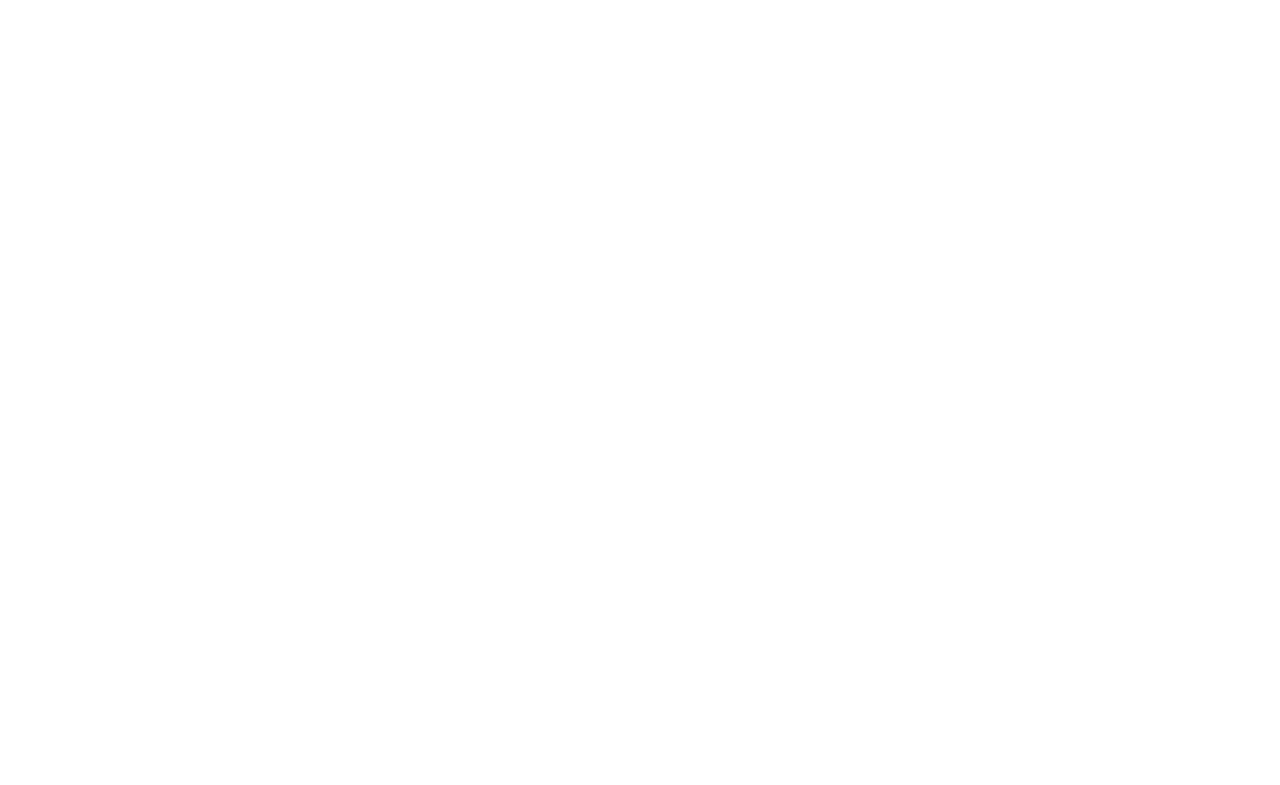
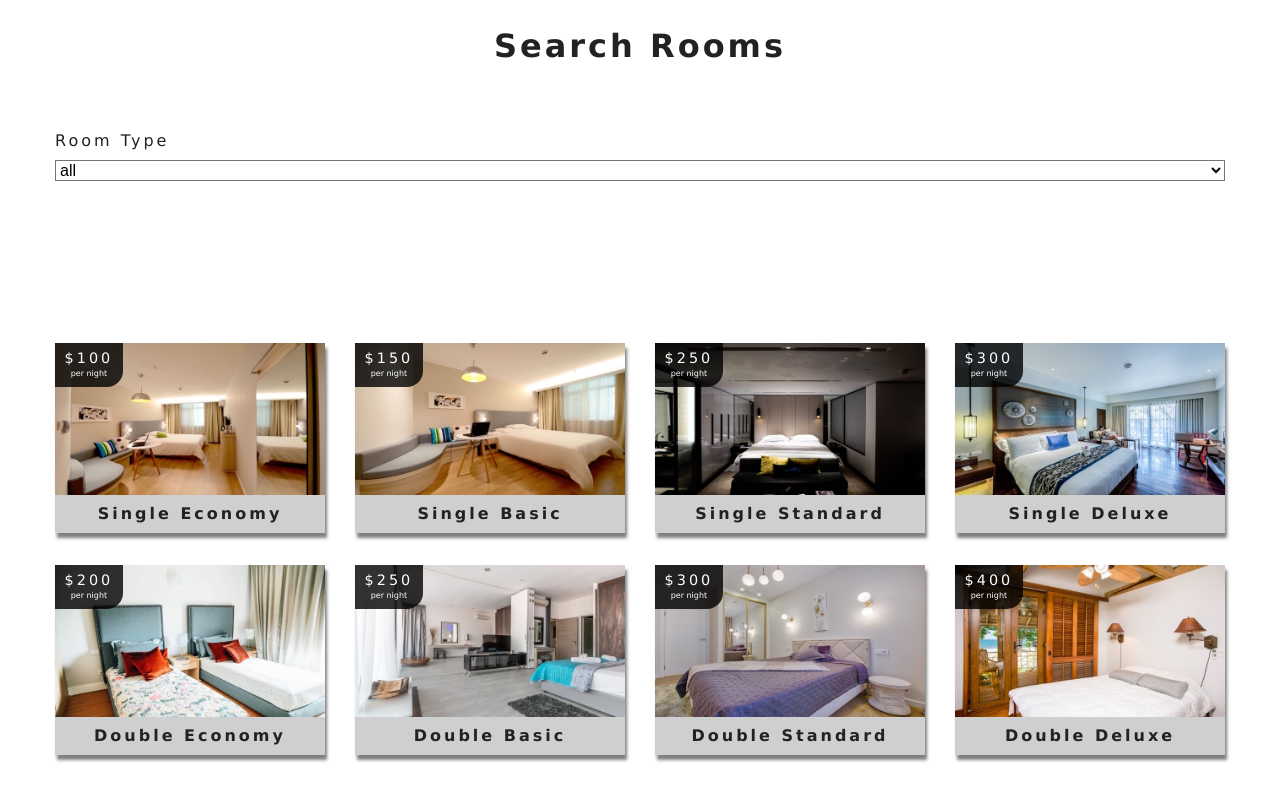
Before and after one commit to Tduncan14/resort, a React (Create React App) app in the folder resorttime/: page /Rooms in a window 1280 px wide. Shown: the part 600-1385 px from the top of the page. Before the commit the page ends 800 px from the top, so only its background shows below. Built offline with nearby package versions, Linux system fonts and the light colour scheme; the HTML template or start-up script is replaced by a standard one.

Commit message:
almost finished

```diff
--- a/resorttime/package.json
+++ b/resorttime/package.json
@@ -7,7 +7,8 @@
     "react-dom": "*",
     "react-icons": "*",
     "react-router-dom": "*",
-    "react-scripts": "*"
+    "react-scripts": "*",
+    "styled-components": "^4.2.0"
   },
   "scripts": {
     "start": "react-scripts start",
--- /dev/null
+++ b/resorttime/src/components/RoomFilter.js
@@ -0,0 +1,56 @@
+import React from 'react';
+import {useContext} from 'react';
+import {RoomContext} from '../context';
+import Title from '../components/Title';
+
+// get all unique values
+
+const getUnique = (items,value) =>{
+
+    return [...new Set(items.map(item=>item[value]))]
+
+}
+
+
+function RoomFilter ({rooms}) {
+
+    const context = useContext(RoomContext);
+
+    console.log(context);
+
+    const {
+        handleChange,type, capacity, price,minPrice,maxPrice,minSize,maxSize, breakfast,pets
+    } = context;
+    // get unique types
+
+     let types = getUnique(rooms,'type');
+   // add all
+
+   types = ['all',... types];
+
+   // map to jsx
+
+   types = types.map((item,index) =>{
+       return <option value={item} key={index}>{item}</option>
+   })
+
+    return(
+     <section className="filter-container">
+     <Title title="search rooms" />
+
+     <form className = "filter-form">
+     {/*select type */}
+       <div className="form-group">
+       <label htmlFor ='type'>room type</label>
+       <select name="type" id="type" value={type} className="form-control" onChange={handleChange}>
+        {types}
+       </select>
+       </div>
+      {/*end of select type */}
+     </form>
+     </section>
+    )
+}
+
+
+export default RoomFilter;
--- /dev/null
+++ b/resorttime/src/components/RoomList.js
@@ -0,0 +1,31 @@
+import React,{Component} from 'react';
+import Room from './Room'
+
+
+function RoomList ({rooms}) {
+
+
+   if(rooms.length === 0) {
+
+    return <div className="empty-search">
+       <h3>No Rooms match your search</h3>
+    </div>
+
+   }
+
+    return(
+        <section className="roomslist">
+        <div className="roomslist-center">
+        {
+          rooms.map(item =>{
+             return <Room key={item.id}  room={item} />;
+          })
+        }
+        </div>
+        </section>
+
+    )
+}
+
+
+ export default RoomList;
--- /dev/null
+++ b/resorttime/src/components/RoomsContainer.js
@@ -0,0 +1,73 @@
+import React from 'react';
+import RoomsFilter from './RoomFilter';
+import RoomsList from './RoomList';
+import {withRoomConsumer} from '../context';
+import loading from './Loading';
+
+
+function RoomContainer ({ context}){
+
+    const {loading,sortedRooms, rooms} = context;
+
+    if(loading){
+        return loading;
+    }
+
+    return (
+        <>
+
+            <RoomsFilter rooms ={rooms} />
+            <RoomsList rooms={sortedRooms} />
+        </>
+    )
+
+
+}
+
+
+export default withRoomConsumer(RoomContainer);
+
+
+
+// import React from 'react';
+// import RoomsFilter from './RoomFilter';
+// import RoomsList from './RoomList';
+// import {RoomConsumer} from '../context';
+// import Loading from './Loading';
+
+
+
+// function RoomsContainer(){
+
+
+
+// return(
+//     <>
+//     <RoomConsumer>
+//     {
+//      (value) =>{
+//          const {loading,sortedRooms, rooms} = value;
+//          if(loading){
+//              return <Loading />
+//          }
+//          console.log(value);
+//          return(
+//          <div>
+//          Hello From Room Filter
+//          <RoomsFilter  rooms={rooms}/>
+//          <RoomsList rooms={sortedRooms} />
+//         </div>
+//          )
+//          }
+//     }
+//     </RoomConsumer>
+
+
+//    </>
+
+// )
+
+// }
+
+
+// export default RoomsContainer;
--- /dev/null
+++ b/resorttime/src/components/Stylehero.js
@@ -0,0 +1,16 @@
+import styled from 'styled-components';
+import defaultImg from '../images/room-1.jpeg';
+const orange= `orange`;
+
+const StyledHero = styled.header `
+min-height:60vh;
+background:url(${props => props.img}) center/cover no-repeat;
+display:flex;
+align-items:center;
+justify-content:center;
+
+`
+
+
+
+export default StyledHero;
--- a/resorttime/src/context.js
+++ b/resorttime/src/context.js
@@ -11,7 +11,16 @@ const RoomContext = React.createContext();
         rooms:[],
         sortedRooms:[],
         featureRooms:[],
-        loading:true
+        loading:true,
+        type:'all',
+        capacity:1,
+        price:0,
+        minPrice:0,
+        maxPrice:0,
+        minSize:0,
+        maxSize:0,
+        breakfast:false,
+        pets:false
 
     }
 
@@ -22,11 +31,20 @@ const RoomContext = React.createContext();
         console.log(rooms);
         let featureRooms = rooms.filter(room => room.featured === true);
 
+        let maxPrice = Math.max(...rooms.map(item =>item.price));
+
+        let maxSize = Math.max(item => item.size);
+
+
         this.setState({
             rooms,
             featureRooms,
             sortedRooms:rooms,
-            loading:false
+            loading:false,
+            price:maxPrice,
+            maxPrice,
+            maxSize
+
 
         })
     }
@@ -52,9 +70,26 @@ const RoomContext = React.createContext();
         const room = tempRooms.find(room => room.slug === slug);
         return room;}
 
+
+    handleChange = event =>{
+        const type = event.target.type;
+        const name = event.target.name;
+        const value = event.target.value;
+
+
+        console.log(type,name,value);
+
+    }
+
+
+    filterRooms = () =>{
+
+        console.log('hello');
+    }
+
     render () {
     return(
-        <RoomContext.Provider value={{...this.state , getRoom:this.getRoom}}>
+        <RoomContext.Provider value={{...this.state , getRoom:this.getRoom ,handleChange:this.handleChange}}>
        {this.props.children}
         </RoomContext.Provider>
     )
@@ -63,4 +98,15 @@ const RoomContext = React.createContext();
 
  const RoomConsumer = RoomContext.Consumer;
 
+ export function withRoomConsumer(Component){
+     return function ConsumerWrapper(props){
+     return <RoomConsumer>
+         {
+             value => <Component {...props} context={value} />
+         }
+     </RoomConsumer>
+     }
+ }
+
+
  export{RoomProvider,RoomConsumer,RoomContext};
--- a/resorttime/src/pages/Rooms.js
+++ b/resorttime/src/pages/Rooms.js
@@ -2,11 +2,13 @@ import React from 'react';
 import Hero from '../components/Hero';
 import Banner from '../components/Banner';
 import {Link} from 'react-router-dom';
+import RoomsContainer from '../components/RoomsContainer'
 
 const Rooms = () => {
 
 
   return (
+    <>
       <Hero hero="roomsHero">
         <Banner
          title="The Rooms"
@@ -17,6 +19,10 @@ const Rooms = () => {
 
         </Banner>
       </Hero>
+
+      <RoomsContainer />
+      </>
+
   )
 }
 
--- a/resorttime/src/pages/SingleRoom.js
+++ b/resorttime/src/pages/SingleRoom.js
@@ -3,8 +3,9 @@ import defaultBcg from "../images/room-1.jpeg";
 import { Link } from "react-router-dom";
 import { RoomContext } from "../context";
 import Banner from '../components/Banner';
-
-
+import Hero from '../components/Hero';
+import StyledHero from '../components/Stylehero'
+import { FaRegImages } from "react-icons/fa";
 export default class SingleRoom extends Component {
   constructor(props) {
     super(props);
@@ -22,9 +23,77 @@ export default class SingleRoom extends Component {
     const {getRoom} = this.context;
     const room = getRoom(this.state.slug);
     console.log(room)
+   if(!room){
+     return <div className="error">
+     <h3>no such room could be found...</h3>
+     <Link to='/rooms' className='btn-primary'>
+       Back to rooms
+     </Link>
+     </div>
+   }
 
+   const {name,description,capacity,price,extras,breakfasts,pets,images,size} = room
+
+   const [mainImg,...defaultImg] = images
+   console.log(images);
+   console.log(capacity);
+   console.log(extras);
     return(
- <div> This the number of </div>
+      <>
+  <StyledHero img={images[0] || this.state.defaultBcg} hero='roomsHero'>
+<Banner title={`${name} room`}>
+<Link to='/rooms' className="btn-primary">
+ Back to rooms
+</Link>
+</Banner>
+  </StyledHero>
+
+ <section className="single-room">
+ <div className="single-room-images">
+  {defaultImg.map((item,index)=>
+  <img key={index} src={item} alt={name}/>)}
+ </div>
+ <div className="single-room-images">
+  <article className="desc">
+   <h3>Details</h3>
+   <p>{description}</p>
+  </article>
+  <article className="info">
+  <h3>Info </h3>
+  <h6> price: ${price} </h6>
+  <h6> size : {size} SQFT </h6>
+  <h6>{
+    capacity > 1 ? `Max Capacity : ${capacity} people` : 'Max Capacity :1 people'
+  }
+  </h6>
+  <h6>
+    {
+      pets ? `pets  are allowed` : 'pets are not allowed'
+    }
+    </h6>
+    <h6>
+      {
+        breakfasts ? 'Breakfast is included' : 'Breakfast is not included'
+      }
+    </h6>
+
+
+
+  </article>
+  </div>
+ </section>
+ <section className ="room-extras">
+    <h6>Extras</h6>
+    <ul className="extras">
+   {
+     extras.map((item,index) =>{
+      return <li key={index}> -{item} </li>
+
+   })
+  }
+     </ul>
+ </section>
+  </>
     )
 
   }
```
Also changed, not shown: 2 other files (tests, documents, lock files or other folders).
